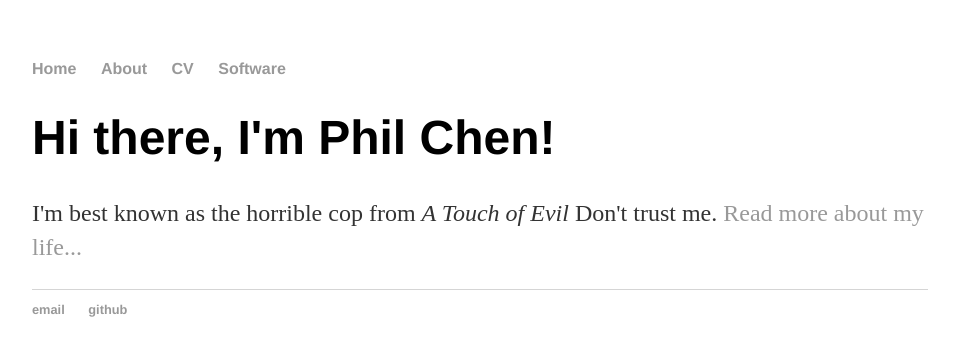
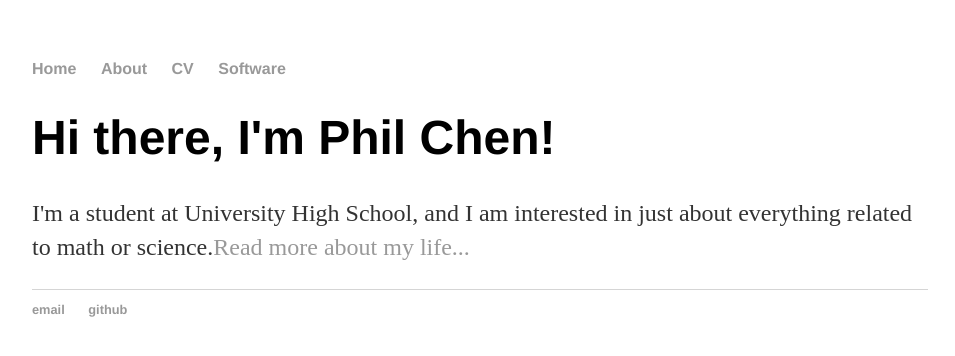
Before and after one commit to philhchen/philhchen.github.io, a Jekyll site: the page built from index.html, in a window 1280 px wide. Shown: the top 356 px of the page, without its empty margins (160-1115 px from the left). Built offline with Jekyll 4.4.1, drawn with Linux system fonts in a browser that asks for light colours.

Commit message:
Update index.html

```diff
--- a/index.html
+++ b/index.html
@@ -4,5 +4,5 @@ title: Phil Chen
 ---
 <div class="blurb">
 	<h1>Hi there, I'm Phil Chen!</h1>
-	<p>I'm best known as the horrible cop from <em>A Touch of Evil</em> Don't trust me. <a href="/about">Read more about my life...</a></p>
+	<p>I'm a student at University High School, and I am interested in just about everything related to math or science.<a href="/about">Read more about my life...</a></p>
 </div><!-- /.blurb -->
```
